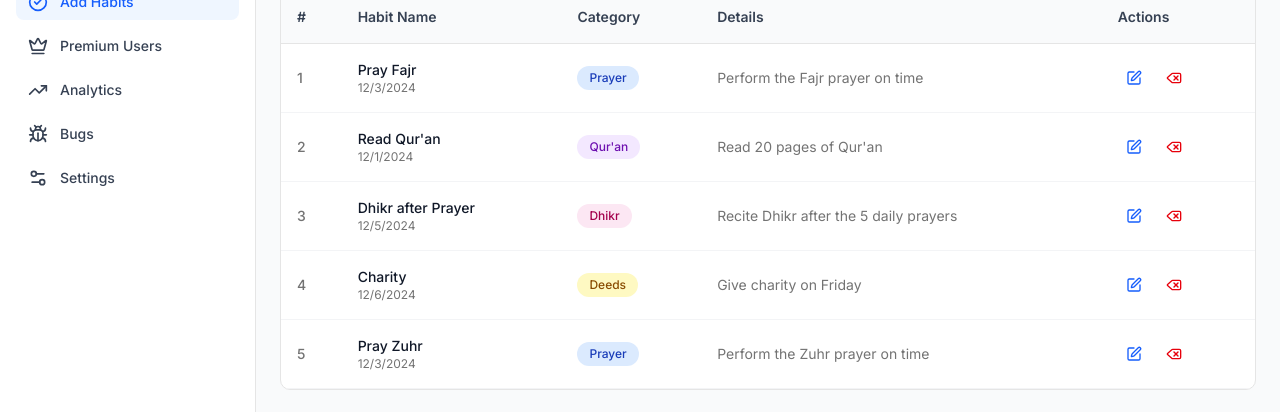
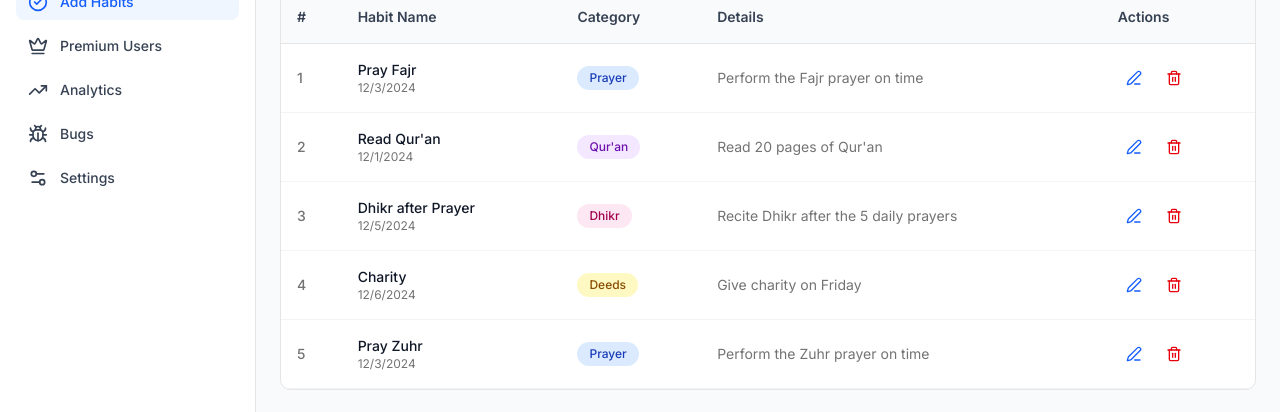
Before and after one commit to mdnuruzzamannirob/itminan-dashboard, a Next.js app: page /habits in a window 1280 px wide. Shown: the part 186-598 px from the top of the page. Built offline with nearby package versions, Linux system fonts and the light colour scheme.

Commit message:
feat: update habit table action icons to use new components for edit and delete

```diff
--- a/components/habits/HabitTable.tsx
+++ b/components/habits/HabitTable.tsx
@@ -2,7 +2,7 @@
 
 import { Button } from '@/components/ui/button'
 import { cn } from '@/lib/utils'
-import { Delete, Edit } from 'lucide-react'
+import { Edit3, Trash2 } from 'lucide-react'
 
 export interface Habit {
   id: number
@@ -94,19 +94,19 @@ export function HabitTable({ habits, onEdit, onDelete }: HabitTableProps) {
                       variant="ghost"
                       size="icon"
                       onClick={() => onEdit?.(habit)}
-                      className="h-8 w-8 text-blue-600 hover:bg-blue-50"
+                      className="h-8 w-8 text-blue-600 hover:text-blue-600 hover:bg-blue-100"
                       title="Edit habit"
                     >
-                      <Edit className="size-4" />
+                      <Edit3 className="size-4" />
                     </Button>
                     <Button
                       variant="ghost"
                       size="icon"
                       onClick={() => onDelete?.(habit)}
-                      className="h-8 w-8 text-red-600 hover:bg-red-50"
+                      className="h-8 w-8 text-red-600 hover:text-red-600 hover:bg-red-100"
                       title="Delete habit"
                     >
-                      <Delete className="size-4" />
+                      <Trash2 className="size-4" />
                     </Button>
                   </div>
                 </td>
```
